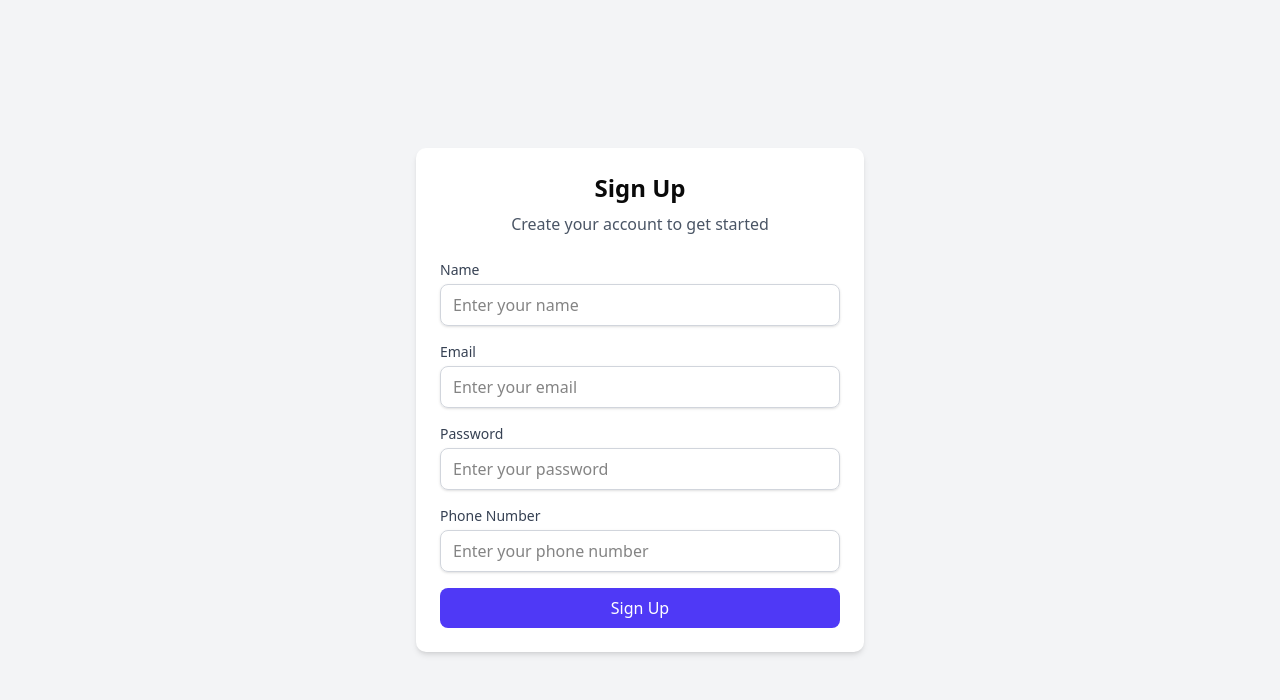
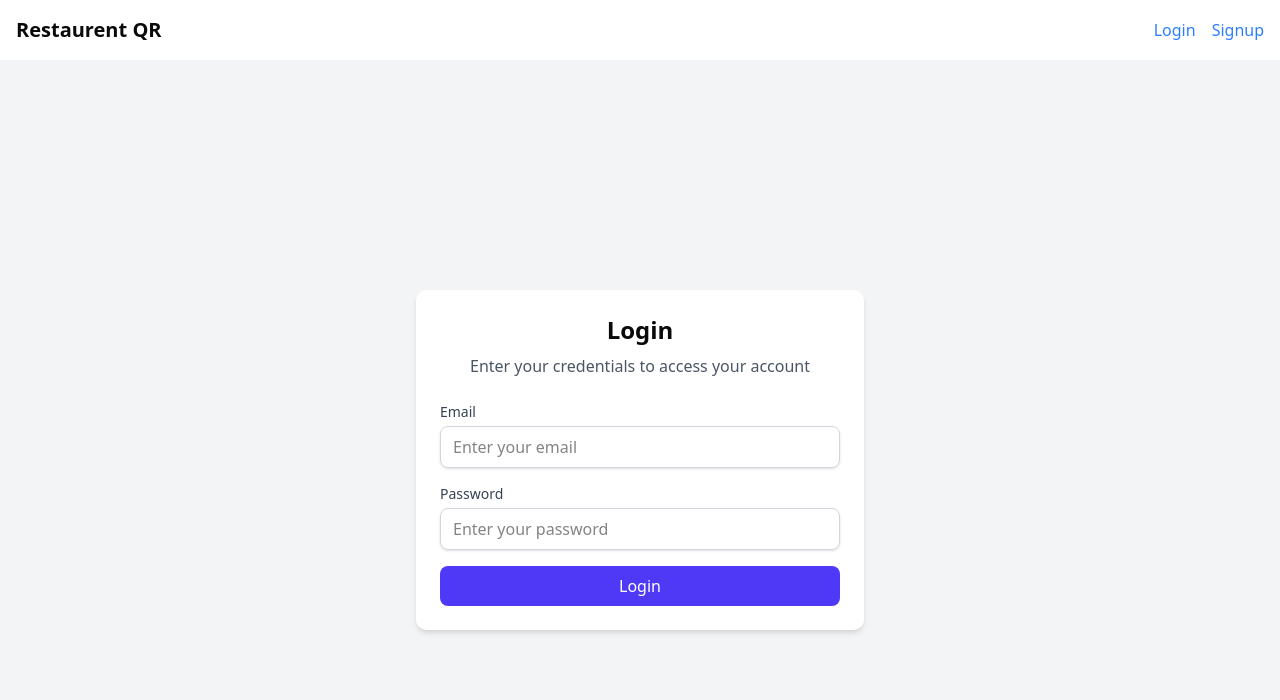
Before and after one commit to Harsh-036/Restaurent-QR, a React (Vite) app in the folder client/: page /login in a window 1280 px wide. Shown: the top 700 px of the page. Built offline with nearby package versions, Linux system fonts and the light colour scheme.

Commit message:
navbar added

```diff
--- a/client/package.json
+++ b/client/package.json
@@ -17,6 +17,7 @@
     "lucide-react": "^0.555.0",
     "react": "^19.2.0",
     "react-dom": "^19.2.0",
+    "react-router-dom": "^7.9.6",
     "tailwind-merge": "^3.4.0",
     "tailwindcss": "^4.1.17"
   },
--- a/client/src/App.jsx
+++ b/client/src/App.jsx
@@ -1,12 +1,21 @@
 import React from 'react'
+import { BrowserRouter as Router, Routes, Route } from 'react-router-dom'
 import Login from './components/login'
 import Signup from './components/signup'
+import Navbar from './components/navbar'
 
 const App = () => {
   return (
-    <div>
-      <Signup/>
-    </div>
+    <Router>
+      <div>
+        <Navbar />
+        <Routes>
+          <Route path="/login" element={<Login />} />
+          <Route path="/signup" element={<Signup />} />
+          <Route path="/" element={<div>Welcome to Restaurent QR</div>} />
+        </Routes>
+      </div>
+    </Router>
   )
 }
 
--- a/client/src/components/login.jsx
+++ b/client/src/components/login.jsx
@@ -1,7 +1,4 @@
 import { useState } from 'react'
-import { Card, CardContent, CardDescription, CardHeader, CardTitle } from "@/components/ui/card"
-import { Input } from "@/components/ui/input"
-import { Button } from "@/components/ui/button"
 
 export default function Login() {
   const [email, setEmail] = useState('')
@@ -15,41 +12,42 @@ export default function Login() {
 
   return (
     <div className="flex items-center justify-center min-h-screen bg-gray-100">
-      <Card className="w-full max-w-md">
-        <CardHeader>
-          <CardTitle>Login</CardTitle>
-          <CardDescription>Enter your credentials to access your account</CardDescription>
-        </CardHeader>
-        <CardContent>
+      <div className="w-full max-w-md bg-white rounded-lg shadow-md p-6">
+        <h2 className="text-2xl font-bold text-center mb-2">Login</h2>
+        <p className="text-gray-600 text-center mb-6">Enter your credentials to access your account</p>
         <form onSubmit={handleSubmit} className="space-y-4">
           <div>
             <label htmlFor="email" className="block text-sm font-medium text-gray-700">Email</label>
-              <Input
+            <input
               id="email"
               type="email"
               value={email}
               onChange={(e) => setEmail(e.target.value)}
               required
+              className="mt-1 block w-full px-3 py-2 border border-gray-300 rounded-md shadow-sm focus:outline-none focus:ring-indigo-500 focus:border-indigo-500"
               placeholder="Enter your email"
             />
           </div>
           <div>
             <label htmlFor="password" className="block text-sm font-medium text-gray-700">Password</label>
-              <Input
+            <input
               id="password"
               type="password"
               value={password}
               onChange={(e) => setPassword(e.target.value)}
               required
+              className="mt-1 block w-full px-3 py-2 border border-gray-300 rounded-md shadow-sm focus:outline-none focus:ring-indigo-500 focus:border-indigo-500"
               placeholder="Enter your password"
             />
           </div>
-            <Button type="submit" className="w-full">
+          <button
+            type="submit"
+            className="w-full bg-indigo-600 text-white py-2 px-4 rounded-md hover:bg-indigo-700 focus:outline-none focus:ring-2 focus:ring-offset-2 focus:ring-indigo-500"
+          >
             Login
-            </Button>
+          </button>
         </form>
-        </CardContent>
-      </Card>
+      </div>
     </div>
   )
 }
--- /dev/null
+++ b/client/src/components/navbar.jsx
@@ -0,0 +1,18 @@
+import React from 'react';
+import { Link } from 'react-router-dom';
+
+const Navbar = () => {
+  return (
+    <nav className="flex justify-between items-center p-4 bg-white shadow-md">
+      <div className="text-xl font-bold">
+        <Link to='/'>Restaurent QR</Link>
+      </div>
+      <div className="flex space-x-4">
+        <Link to="/login" className="text-blue-500 hover:text-blue-700">Login</Link>
+        <Link to="/signup" className="text-blue-500 hover:text-blue-700">Signup</Link>
+      </div>
+    </nav>
+  );
+};
+
+export default Navbar;
```
Also changed, not shown: 1 other file (tests, documents, lock files or other folders). Lines whose indentation alone changed are shown as unchanged.
